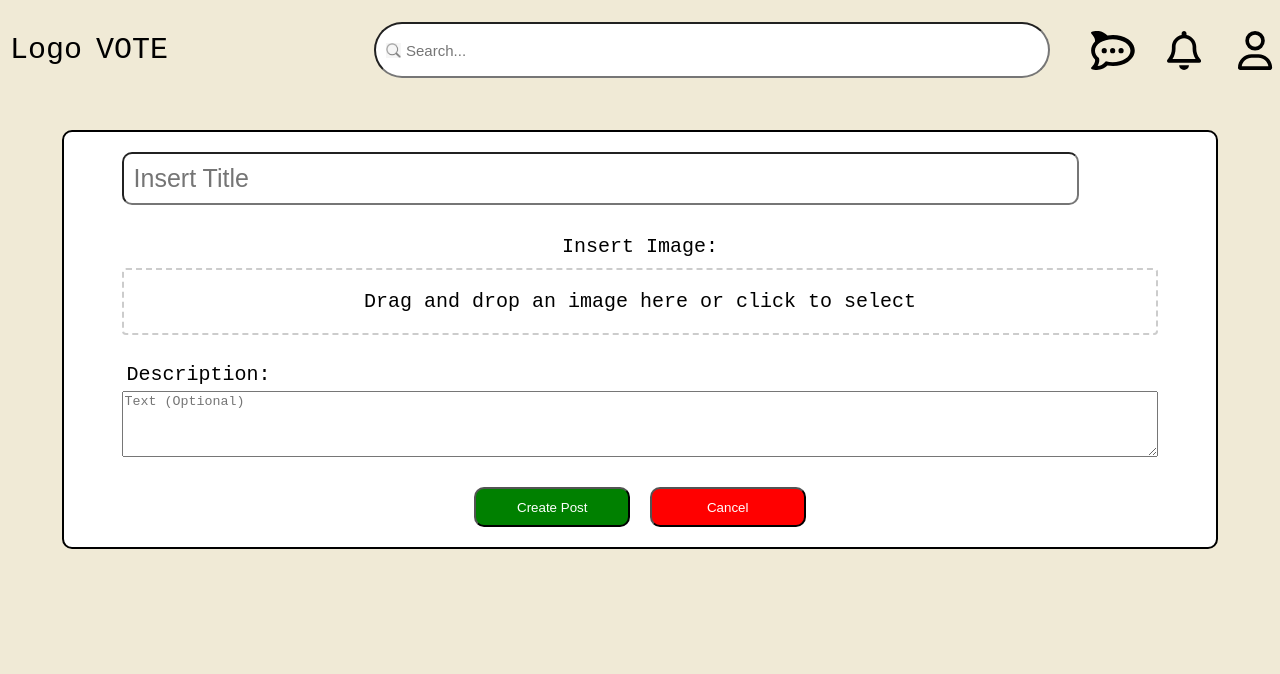
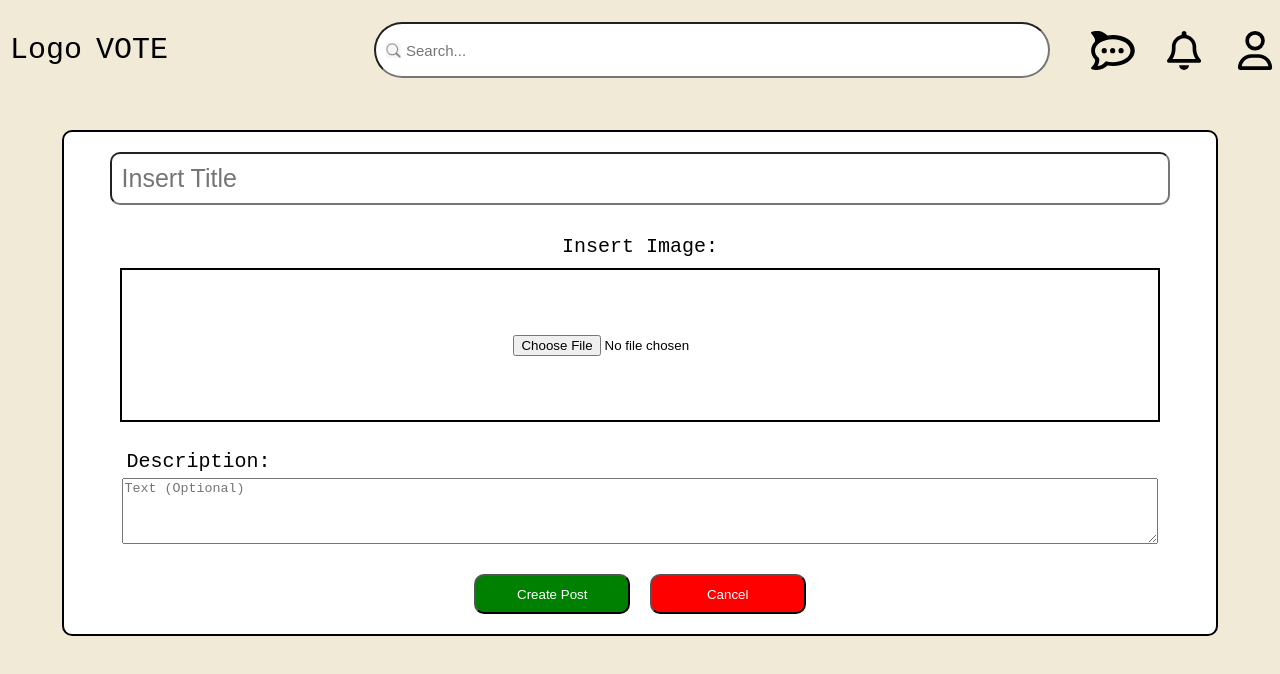
Before and after one commit to Kitkamseng/FinalYearProject, a React (Create React App) app: page /postcreation in a window 1280 px wide. Shown: the top 674 px of the page. Built offline with nearby package versions, Linux system fonts and the light colour scheme.

Commit message:
Post creation page base done

```diff
--- a/src/pages/PostCreation.css
+++ b/src/pages/PostCreation.css
@@ -27,6 +27,7 @@
 
     display: flex;
     flex-direction: column;
+    justify-content: center;
     align-items: center;
 }
 
@@ -34,10 +35,10 @@
 
     margin: 10px;
     margin-top: 20px;
-    width: 90%;
-    /* display: flex;
+    width: 100%;
+    display: flex;
     flex-direction: column;
-    align-items: center; */
+    align-items: center;
 }
 
 .title-input{
@@ -69,7 +70,24 @@
 }
 
 .image-dropbox-container{
+    border-color: black;
+    border-width: 2px;
+    border-style: solid;
+
     width: 100%;
+    min-height: 150px;
+
+    display: flex;
+    flex-direction: column;
+    align-items: center;
+    justify-content: center;
+}
+
+.centered-content {
+    display: flex;
+    flex-direction: column;
+    align-items: center;
+    justify-content: center;
 }
 
 
--- a/src/pages/PostCreation.jsx
+++ b/src/pages/PostCreation.jsx
@@ -1,26 +1,85 @@
-import React, { useState } from "react";
+import React, { useEffect, useState } from "react";
 import './PostCreation.css';
 import Header from './../components/Header';
 import ImageDropBox from "../components/ImageDropBox";
 import { useNavigate } from "react-router-dom";
+import { ToastContainer, toast } from "react-toastify";
+import axios from "axios";
 
 
 function PostCreation(){
     let navigate = useNavigate();
 
+    const [selectedImage, setSelectedImage] = useState(null);
+
     const [imageFile, setImageFile] = useState(null);
     const [title, setTitle] = useState("");
     const [description, setDescription] = useState("");
 
-    const handleImageAdded = (file) => {
-        setImageFile(file);
-    }
+    // const handleImageAdded = (file) => {
+    //     setImageFile(file);
+    // }
 
-    const handleFormSubmit = (e) => {
+    const handleImageUpload = (e) => {
+        const file = e.target.files[0];
+
+        // Perform validation if needed (e.g., file type, file size)
+        if (file) {
+            const allowedTypes = ["image/jpeg", "image/png", "image/jpg"];
+            const maxSizeInBytes = 10 * 1024 * 1024; // 10MB
+
+            if (allowedTypes.indexOf(file.type) === -1) {
+                alert("Invalid file type. Please choose a JPEG or PNG image.");
+                return;
+            }
+
+            if (file.size > maxSizeInBytes) {
+                alert("File size exceeds the limit (10MB). Please choose a smaller image.");
+                return;
+            }
+
+            // If validation passes, set the selected image in the component's state
+            setSelectedImage(file);
+
+            // Set the imageURL in the state
+            setImageFile(URL.createObjectURL(file));
+
+        }
+    };
+
+    const handleFormSubmit = async (e) => {
         e.preventDefault();
-        // Submit the form and send the imageFile to the backend along with other form data
-        // For example, using FormData and fetch or Axios
-        // Don't forget to handle the image file on your backend API as well
+
+        const formData = new FormData();
+        formData.append('image', selectedImage);
+        formData.append('postTitle', title);
+        formData.append('postDescription', description);
+
+        console.log("Data being sent to the backend:", formData);
+        console.log("postTitle:", formData.get("postTitle"));
+        console.log("postDescription:", formData.get("postDescription"));
+        console.log("image:", formData.get("image"));
+
+
+
+        try{
+            const response = await axios.post("http://localhost:8080/post", formData, {
+                headers:{
+                    // "Content-Type": "application/json",
+                    "Content-Type": "multipart/form-data",
+                },
+            });
+
+            if(response.status === 200){
+                toast.success("Successfully Created!")
+                navigate("/homepage");
+            } else {
+                toast.error("An error occurred!")
+            }
+        } catch (error) {
+            toast.error("Please check on requirements again!")
+        }
+
       };
 
 
@@ -31,7 +90,7 @@ function PostCreation(){
     return (
         <>
             <Header />
-            <form onSubmit={handleFormSubmit}>
+            <form onSubmit={(e) => handleFormSubmit(e)}>
                 <div className="post-main-container">
                     <div className="post-container">
                         <div className="post-creation-title">
@@ -43,15 +102,35 @@ function PostCreation(){
                                 onChange={(e) => setTitle(e.target.value)}
                             />
                         </div>
+
+
+
                         <div className="post-images-container">
                             <div className="image-title">
                                 Insert Image:
                             </div>
                             <div className="image-dropbox-container">
-                                <ImageDropBox onImageAdded={handleImageAdded} />
-                                {imageFile && <img src={URL.createObjectURL(imageFile)} alt="Uploaded Preview" />}
+                                <div className="centered-content">
+                                    <input
+                                        type="file"
+                                        id="imageUpload"
+                                        accept="image/*"
+                                        onChange={(e) => handleImageUpload(e)}
+                                    />
+                                </div>
+                                {selectedImage && (
+                                    <img
+                                        src={URL.createObjectURL(selectedImage)}
+                                        alt="Selected Image Preview"
+                                        className="selected-image-preview"
+                                        style={{ maxWidth: '100%', maxHeight: '300px', overflow: 'auto' }}
+                                    />
+                                )}
                             </div>
                             <br />
+
+
+
                             <div className="image-description-container">
                                 <label htmlFor="description">Description:</label>
                                 <textarea
@@ -79,6 +158,7 @@ function PostCreation(){
                     </div>
                 </div>
             </form>
+            <ToastContainer position="bottom-right"/>
         </>
     )
 }
```
